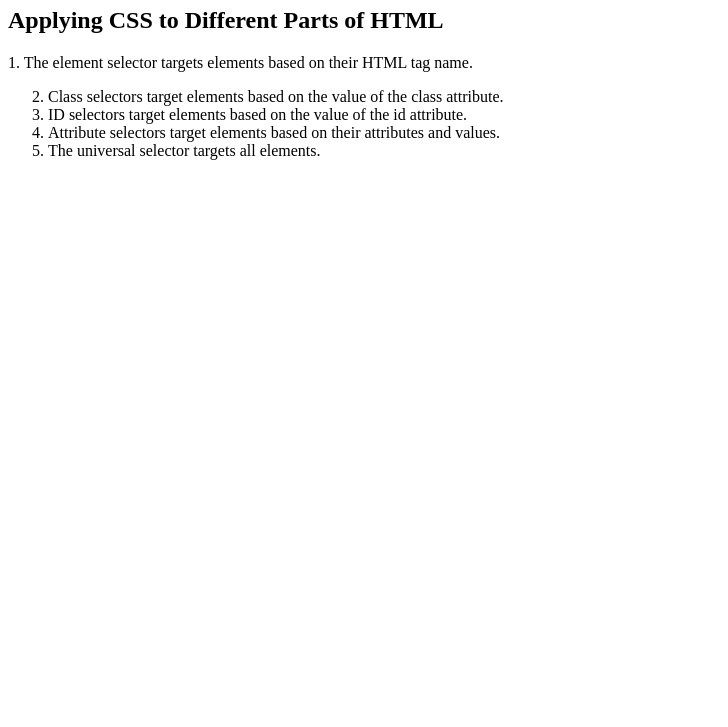
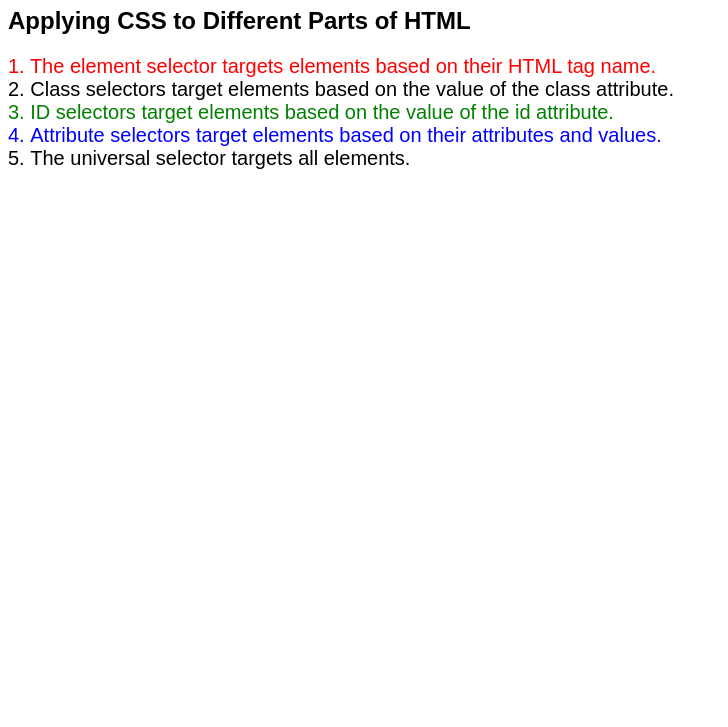
Before and after one commit to christapeoples/css-selectors-project, a plain HTML site: page index.html in a window 1280 px wide. Shown: the part 73-800 px from the top of the page, without its empty margins (0-728 px from the left). Drawn offline with Linux system fonts and the light colour scheme; files that its build step writes are made by us from their sources.

Commit message:
Fix stylesheet link path in index.html

```diff
--- a/index.html
+++ b/index.html
@@ -4,7 +4,7 @@
 <head>
   <meta charset="UTF-8">
   <title>CSS Selectors</title>
-  <link rel="stylesheet" href=solution\solution-style.css />
+  <link rel="stylesheet" href="solution/solution-style.css">
 </head>
 
 <body>
```
